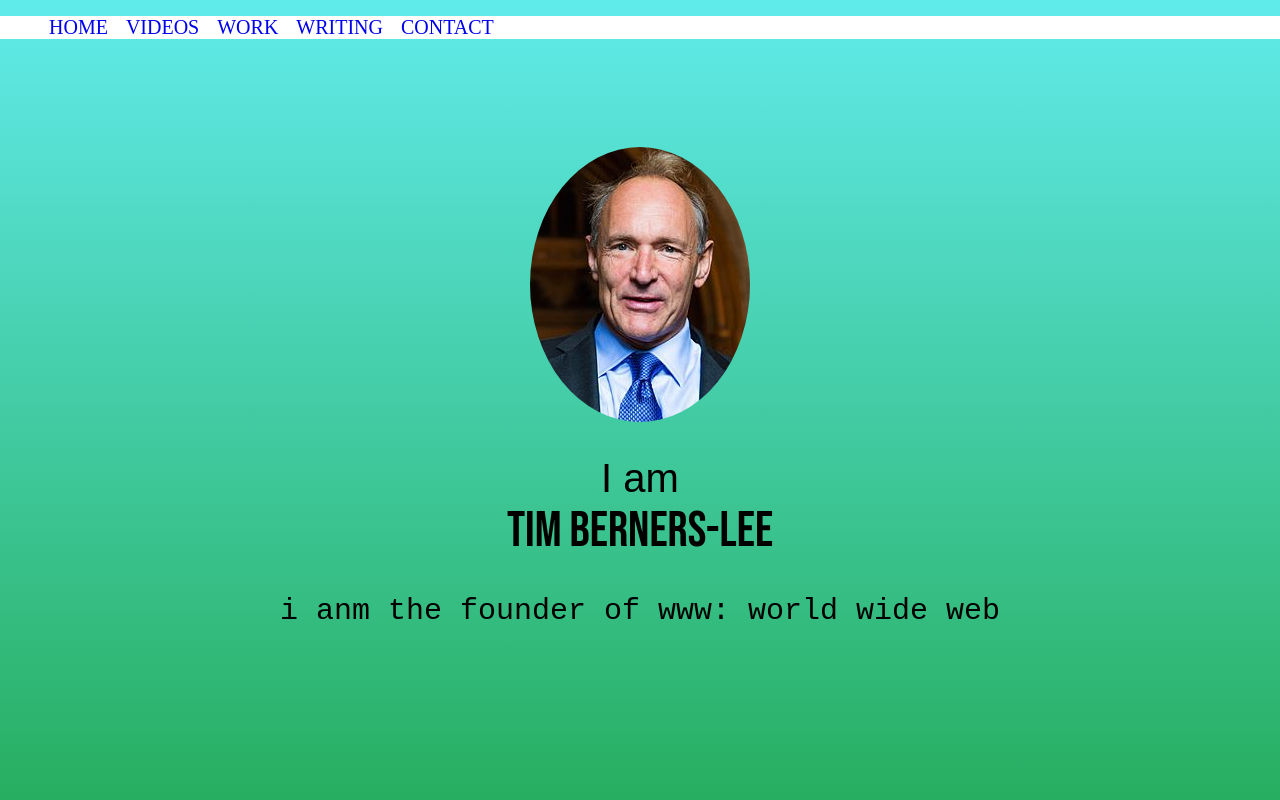
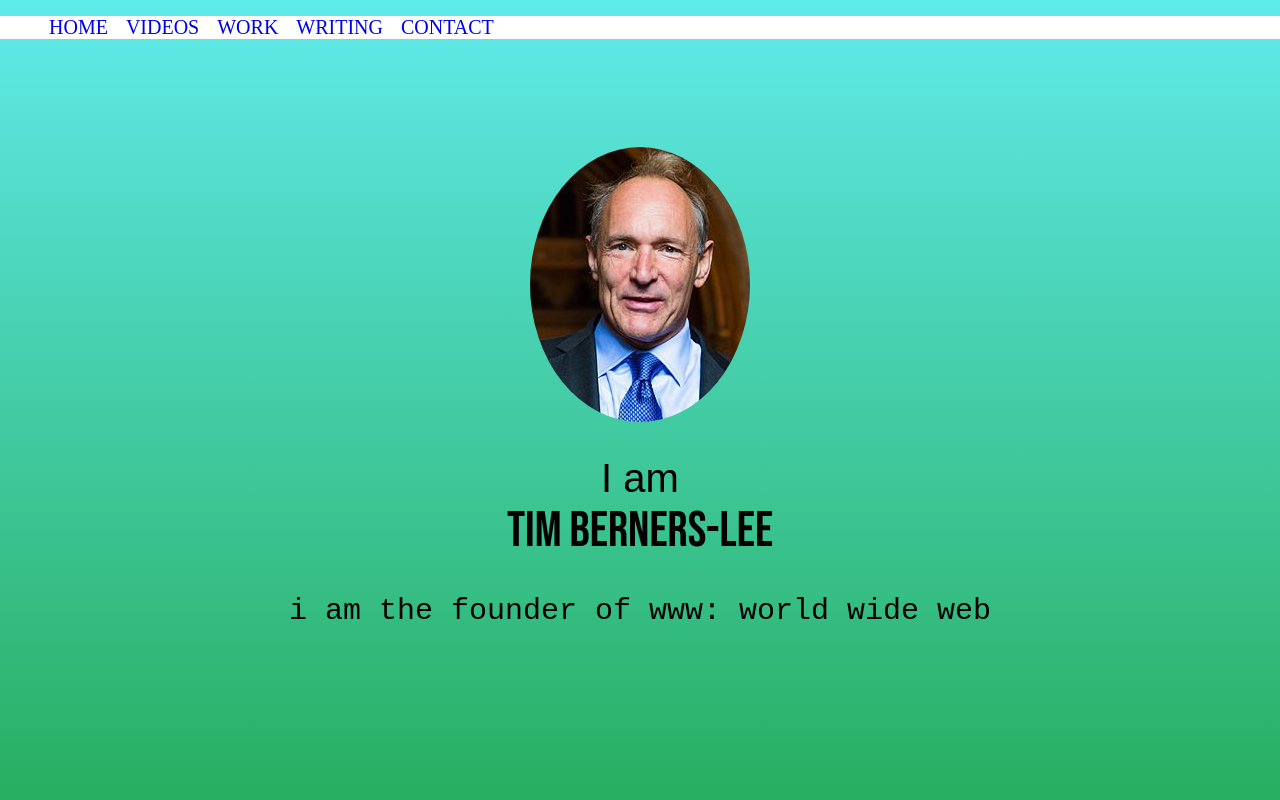
Before and after one commit to BestWebDevoloper/TIM-BERNERS-LEE, a plain HTML site: page index.html in a window 1280 px wide. Shown: the top 800 px of the page. Drawn offline with Linux system fonts and the light colour scheme; a web font is replaced by a local one.

Commit message:
Update index.html

```diff
--- a/index.html
+++ b/index.html
@@ -21,7 +21,7 @@
 <div class="paralax-inner">
 <img src="stbl.jpg" class="profile">
 <h1>I am <br><span id="name">Tim Berners-lee</span> </h1>
-<h2> i anm the  founder of www: world wide web</h2></div>
+<h2> i am the  founder of www: world wide web</h2></div>
 </section>
 <section id="bio">
     <h1 id="hi">Hi!</h1>
```
